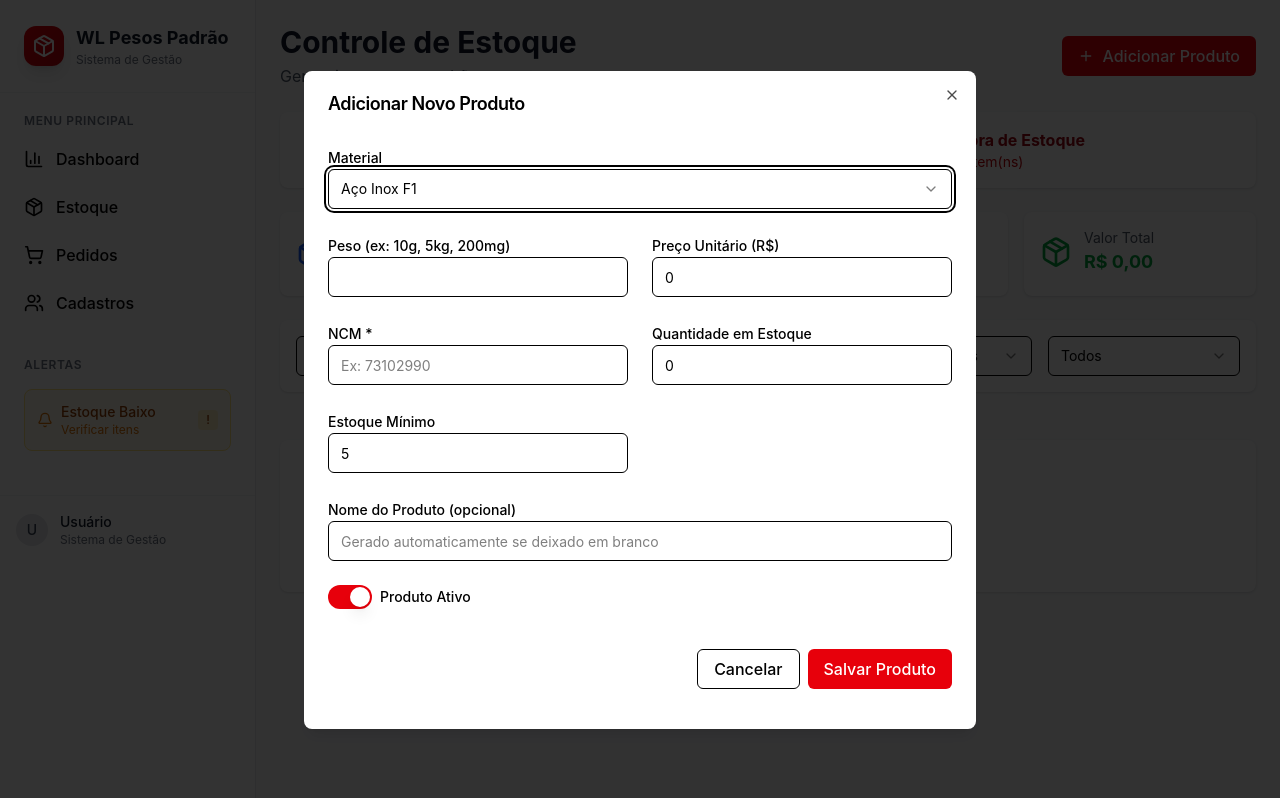
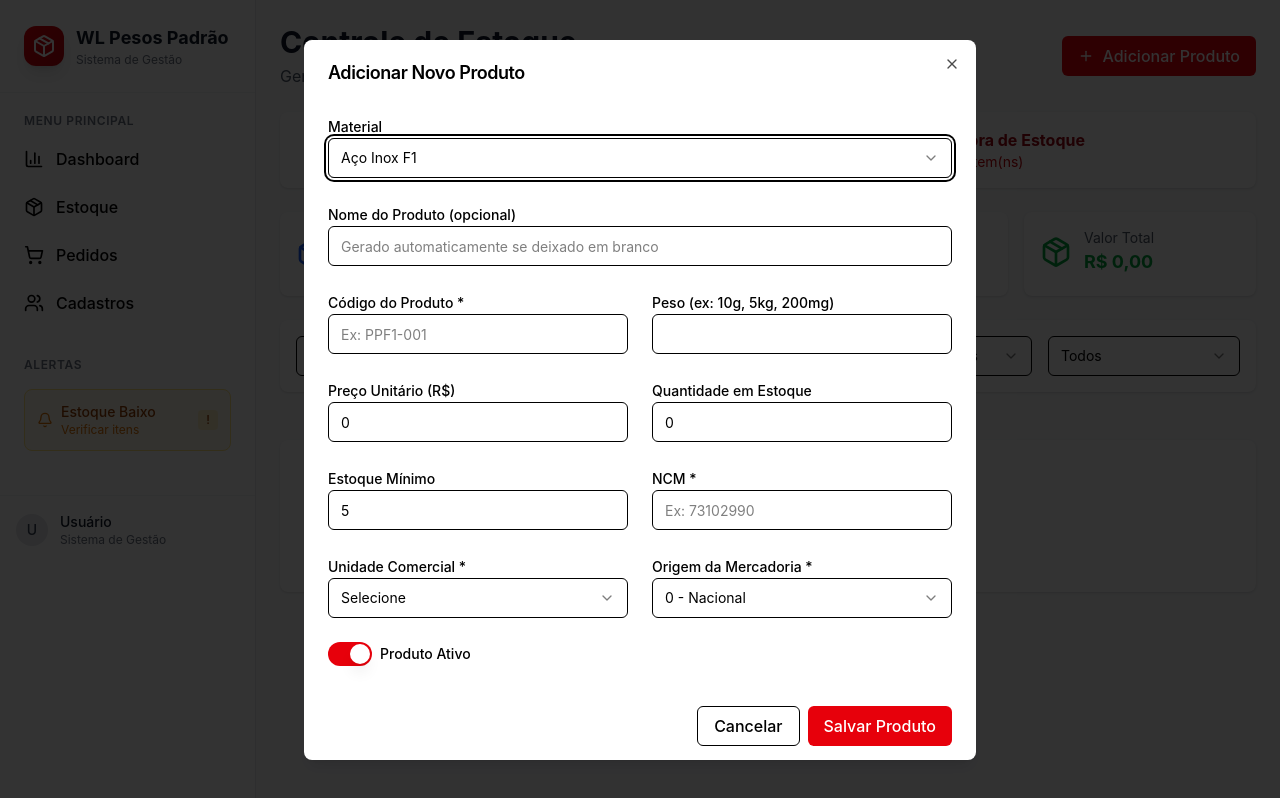
Before and after one commit to codebyjv/NewWLProject, a React (Vite) app: page /estoque in a window 1280 px wide. Both pictures are taken after typing "Sample" into the empty fields and a click on the button "Adicionar Produto". Built offline with nearby package versions, Linux system fonts and the light colour scheme.

Commit message:
feat: atualizar validações de formulário e melhorar mensagens de erro no ProductForm

```diff
--- a/src/components/estoque/ProductForm.tsx
+++ b/src/components/estoque/ProductForm.tsx
@@ -131,12 +131,7 @@ export default function ProductForm({ product, onSave, onCancel }: ProductFormPr
     let isValid = true;
 
     if (!formData.id.trim()) {
-      newErrors.id = "O campo NCM é obrigatório.";
-      isValid = false;
-    }
-
-    if (!formData.codigo.trim()) {
-      newErrors.codigo = "O campo CFOP é obrigatório.";
+      newErrors.id = "O campo código do produto é obrigatório.";
       isValid = false;
     }
 
@@ -145,18 +140,8 @@ export default function ProductForm({ product, onSave, onCancel }: ProductFormPr
       isValid = false;
     }
 
-    if (!formData.cfop.trim()) {
-      newErrors.cfop = "O campo CFOP é obrigatório.";
-      isValid = false;
-    }
-
     if (!formData.unidade_comercial.trim()) {
       newErrors.unidade_comercial = "O campo CFOP é obrigatório.";
-      isValid = false;
-    }
-
-    if (!formData.csosn.trim()) {
-      newErrors.csosn = "O campo CSOSN é obrigatório.";
       isValid = false;
     }
 
@@ -192,36 +177,109 @@ export default function ProductForm({ product, onSave, onCancel }: ProductFormPr
     <Dialog open={true} onOpenChange={onCancel}>
       <DialogContent className="sm:max-w-2xl">
         <DialogHeader>
-          <DialogTitle>{product ? "Editar Produto" : "Adicionar Novo Produto"}</DialogTitle>
+          <DialogTitle>
+            {product ? "Editar Produto" : "Adicionar Novo Produto"}
+          </DialogTitle>
         </DialogHeader>
-        <form onSubmit={handleSubmit} className="grid grid-cols-1 md:grid-cols-2 gap-6 py-4">
+        <form
+          onSubmit={handleSubmit}
+          className="grid grid-cols-1 md:grid-cols-2 gap-6 py-4"
+        >
           <div className="md:col-span-2">
             <Label htmlFor="material">Material</Label>
             <Select
               value={formData.material}
-              onValueChange={(value) => handleSelectChange('material', value)}
+              onValueChange={(value) => handleSelectChange("material", value)}
             >
               <SelectTrigger>
                 <SelectValue placeholder="Selecione o material" />
               </SelectTrigger>
               <SelectContent>
-                {materialOptions.map(opt => (
-                  <SelectItem key={opt.value} value={opt.value}>{opt.label}</SelectItem>
+                {materialOptions.map((opt) => (
+                  <SelectItem key={opt.value} value={opt.value}>
+                    {opt.label}
+                  </SelectItem>
                 ))}
               </SelectContent>
             </Select>
           </div>
 
+          <div className="md:col-span-2">
+            <Label htmlFor="name">Nome do Produto (opcional)</Label>
+            <Input
+              id="name"
+              name="name"
+              value={formData.name}
+              onChange={handleChange}
+              placeholder="Gerado automaticamente se deixado em branco"
+            />
+          </div>
+
+          {/* Código Interno */}
+          <div>
+            <Label htmlFor="codigo">Código do Produto *</Label>
+            <Input
+              id="codigo"
+              name="codigo"
+              value={formData.codigo}
+              onChange={handleChange}
+              placeholder="Ex: PPF1-001"
+              required
+            />
+            {errors.codigo && (
+              <p className="text-red-500 text-sm">{errors.codigo}</p>
+            )}
+          </div>
+
           <div>
             <Label htmlFor="weight">Peso (ex: 10g, 5kg, 200mg)</Label>
-            <Input id="weight" name="weight" value={formData.weight} onChange={handleChange} required />
+            <Input
+              id="weight"
+              name="weight"
+              value={formData.weight}
+              onChange={handleChange}
+              required
+            />
           </div>
 
           <div>
             <Label htmlFor="unit_price">Preço Unitário (R$)</Label>
-            <Input id="unit_price" name="unit_price" type="number" step="0.01" value={formData.unit_price} onChange={handleChange} required />
+            <Input
+              id="unit_price"
+              name="unit_price"
+              type="number"
+              step="0.01"
+              value={formData.unit_price}
+              onChange={handleChange}
+              required
+            />
           </div>
 
+          <div>
+            <Label htmlFor="stock_quantity">Quantidade em Estoque</Label>
+            <Input
+              id="stock_quantity"
+              name="stock_quantity"
+              type="number"
+              value={formData.stock_quantity}
+              onChange={handleChange}
+              required
+            />
+          </div>
+
+          <div>
+            <Label htmlFor="min_stock">Estoque Mínimo</Label>
+            <Input
+              id="min_stock"
+              name="min_stock"
+              type="number"
+              value={formData.min_stock}
+              onChange={handleChange}
+              required
+            />
+          </div>
+
+          {/* NCM */}
           <div>
             <Label htmlFor="ncm">NCM *</Label>
             <Input
@@ -233,29 +291,89 @@ export default function ProductForm({ product, onSave, onCancel }: ProductFormPr
               placeholder="Ex: 73102990"
               required
             />
-            {errors.ncm && <p className="text-red-500 text-sm mt-1">{errors.ncm}</p>}
+            {errors.ncm && (
+              <p className="text-red-500 text-sm mt-1">{errors.ncm}</p>
+            )}
           </div>
 
+          {/* Unidade Comercial */}
           <div>
-            <Label htmlFor="stock_quantity">Quantidade em Estoque</Label>
-            <Input id="stock_quantity" name="stock_quantity" type="number" value={formData.stock_quantity} onChange={handleChange} required />
+            <Label htmlFor="unidade_comercial">Unidade Comercial *</Label>
+            <Select
+              value={formData.unidade_comercial}
+              onValueChange={(value) =>
+                handleChange({
+                  target: { name: "unidade_comercial", value },
+                } as any)
+              }
+            >
+              <SelectTrigger>
+                <SelectValue placeholder="Selecione" />
+              </SelectTrigger>
+              <SelectContent>
+                <SelectItem value="UN"> UN - Unidade</SelectItem>
+                <SelectItem value="KG"> KG - Quilograma</SelectItem>
+                <SelectItem value="CX"> CX - Caixa</SelectItem>
+                <SelectItem value="PC"> PC - Peça</SelectItem>
+                <SelectItem value="LT"> LT - Litro</SelectItem>
+                <SelectItem value="MT"> MT - Metro</SelectItem>
+              </SelectContent>
+            </Select>
+            {errors.unidade_comercial && (
+              <p className="text-red-500 text-sm">{errors.unidade_comercial}</p>
+            )}
           </div>
 
+          {/* Origem */}
           <div>
-            <Label htmlFor="min_stock">Estoque Mínimo</Label>
-            <Input id="min_stock" name="min_stock" type="number" value={formData.min_stock} onChange={handleChange} required />
-          </div>
-
-          <div className="md:col-span-2">
-             <Label htmlFor="name">Nome do Produto (opcional)</Label>
-            <Input id="name" name="name" value={formData.name} onChange={handleChange} placeholder="Gerado automaticamente se deixado em branco"/>
+            <Label htmlFor="origem">Origem da Mercadoria *</Label>
+            <Select
+              value={formData.origem}
+              onValueChange={(value) =>
+                handleChange({ target: { name: "origem", value } } as any)
+              }
+            >
+              <SelectTrigger>
+                <SelectValue placeholder="Selecione" />
+              </SelectTrigger>
+              <SelectContent>
+                <SelectItem value="0">0 - Nacional</SelectItem>
+                <SelectItem value="1">
+                  1 - Estrangeira - Importação direta
+                </SelectItem>
+                <SelectItem value="2">
+                  2 - Estrangeira - Adquirida no mercado interno
+                </SelectItem>
+                <SelectItem value="3">
+                  3 - Nacional, com conteúdo de importação ≥ 40%
+                </SelectItem>
+                <SelectItem value="4">
+                  4 - Nacional, c/ conteúdo de importação ≤ 40%
+                </SelectItem>
+                <SelectItem value="5">
+                  5 - Nacional com processo produtivo básico
+                </SelectItem>
+                <SelectItem value="6">6 - Nacional sem PPB</SelectItem>
+                <SelectItem value="7">
+                  7 - Estrangeira com ≤ 40% de conteúdo importado
+                </SelectItem>
+                <SelectItem value="8">
+                  8 - Nacional com conteúdo importado indeterminado
+                </SelectItem>
+              </SelectContent>
+            </Select>
+            {errors.origem && (
+              <p className="text-red-500 text-sm">{errors.origem}</p>
+            )}
           </div>
 
           <div className="md:col-span-2 flex items-center space-x-2">
             <Switch
               id="is_active"
               checked={formData.is_active}
-              onCheckedChange={(checked) => handleBooleanChange("is_active", checked)}
+              onCheckedChange={(checked) =>
+                handleBooleanChange("is_active", checked)
+              }
             />
             <Label htmlFor="is_active">Produto Ativo</Label>
           </div>
@@ -264,15 +382,17 @@ export default function ProductForm({ product, onSave, onCancel }: ProductFormPr
             <DialogClose asChild>
               <Button
                 // type="button"
-                variant="outline">
+                variant="outline"
+              >
                 Cancelar
               </Button>
             </DialogClose>
             <Button
               // type="submit"
-              className="bg-red-600 hover:bg-red-700">
+              className="bg-red-600 hover:bg-red-700"
+            >
               Salvar Produto
-              </Button>
+            </Button>
           </DialogFooter>
         </form>
       </DialogContent>
```
